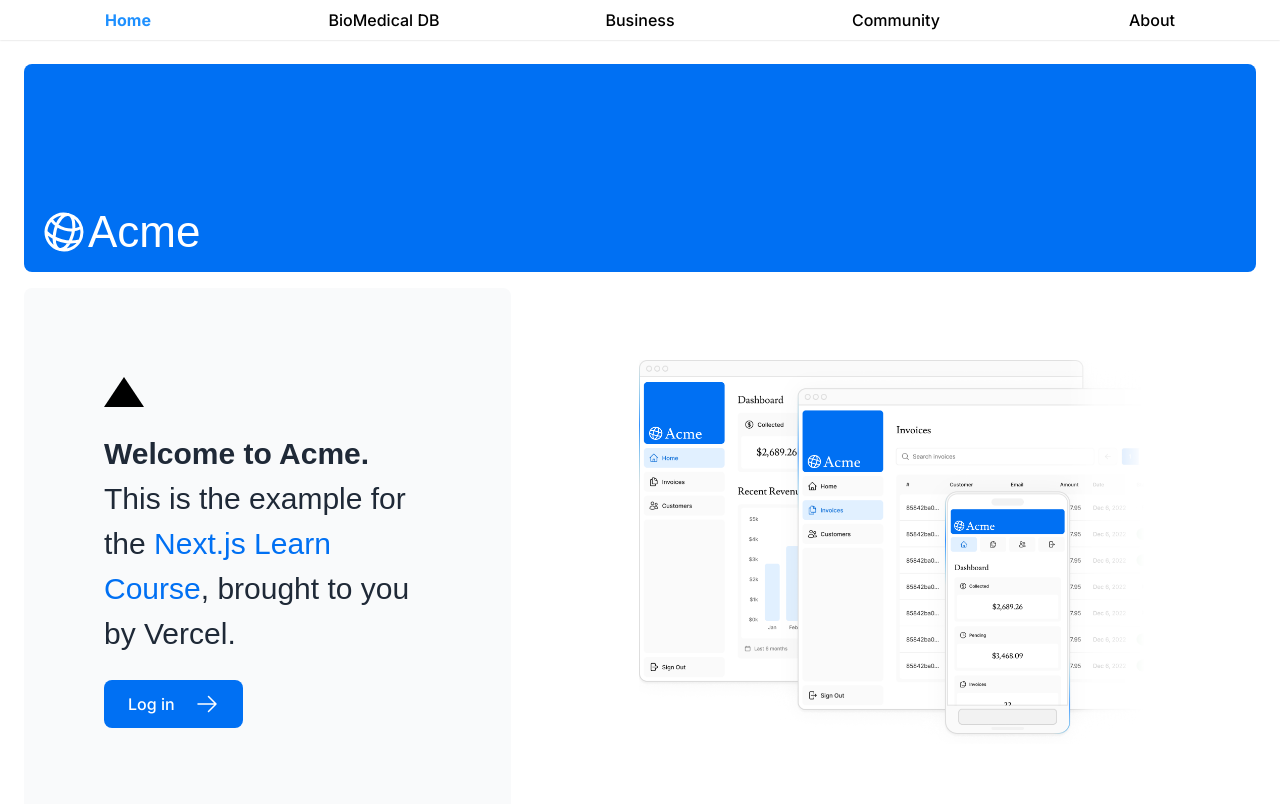
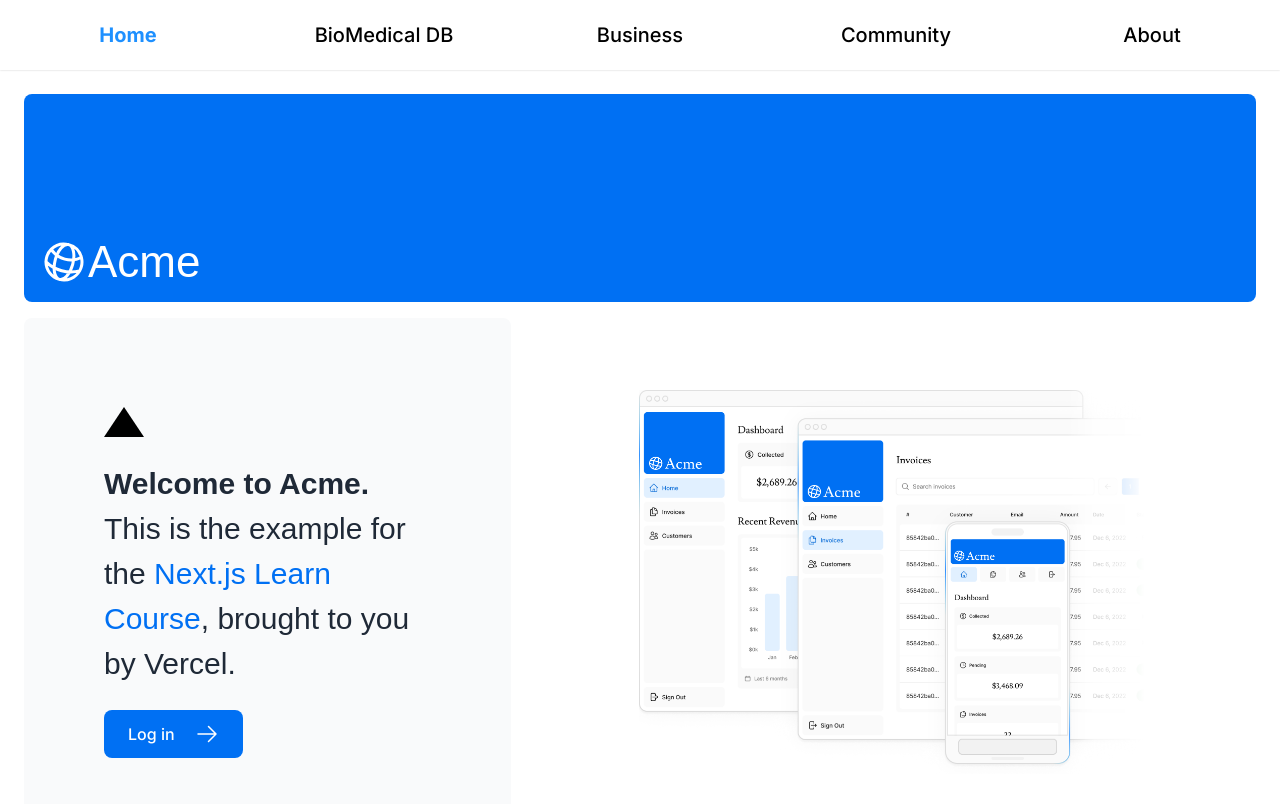
Before and after one commit to jksc3255/next-practice, a Next.js app: page / in a window 1280 px wide. Shown: the top 804 px of the page. Built offline with nearby package versions, Linux system fonts and the light colour scheme; a web font is replaced by a local one.

Commit message:
Refactoring <MainLayout>

```diff
--- a/app/ui/component.module.scss
+++ b/app/ui/component.module.scss
@@ -15,8 +15,10 @@
         justify-content: center;
         align-items: center;
         width: 100%;
-        height: 40px;
+        padding-block: 20px;
+        font-size: 20px;
         font-weight: 500;
+        box-sizing: border-box;
 
         &.active {
           font-weight: 700;
--- a/app/ui/layout/main-layout.tsx
+++ b/app/ui/layout/main-layout.tsx
@@ -2,10 +2,10 @@
 
 import React from 'react';
 import Link from 'next/link';
-import { usePathname } from 'next/navigation';
 import styles from '@/app/ui/component.module.scss';
 import classNames from 'classnames/bind';
 import { GNB } from '@/app/lib/define';
+import { usePathname } from 'next/navigation';
 
 const cx = classNames.bind(styles);
 
```
